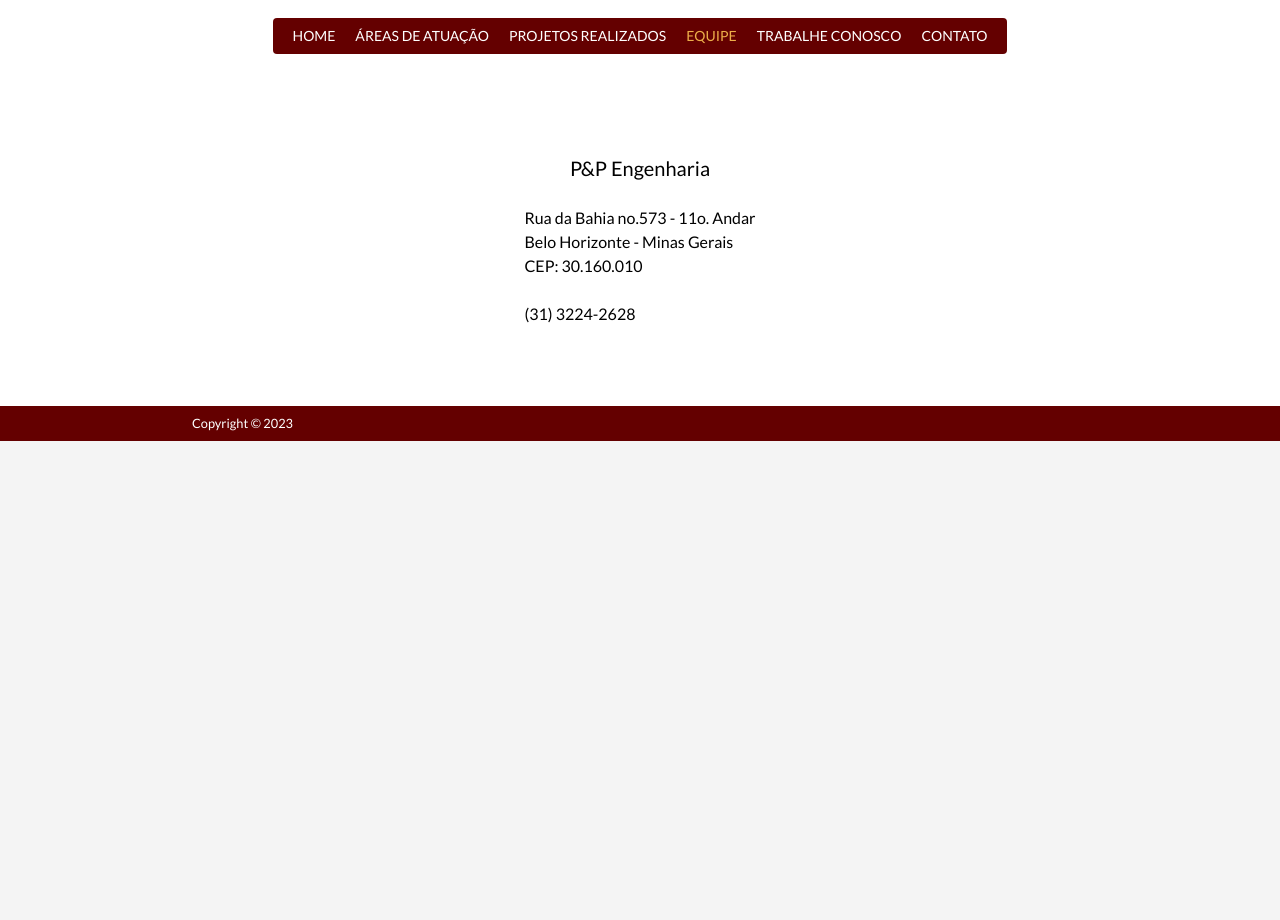
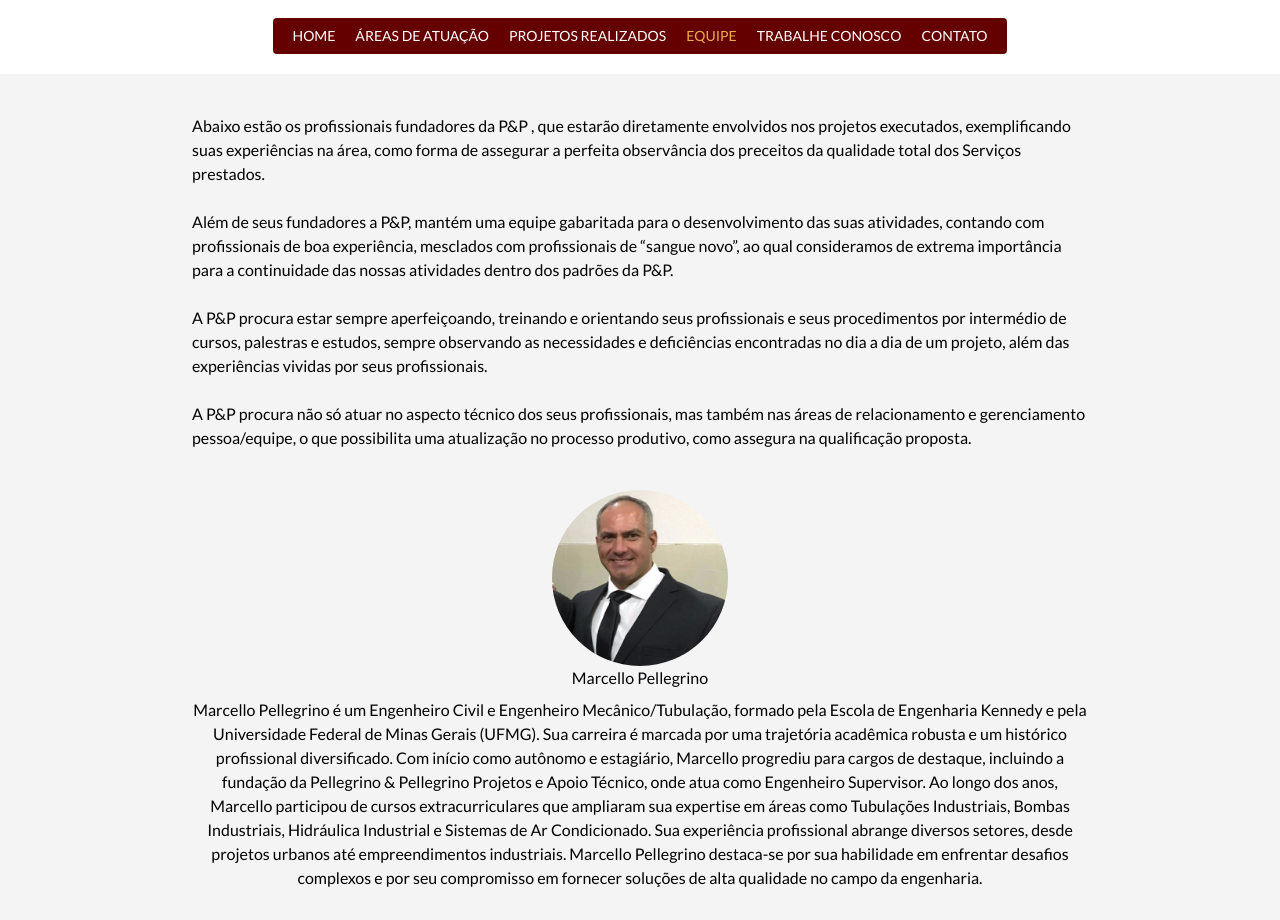
Before and after one commit to pepengenharia/pep-engenharia, a Next.js app: page /pages/equipe in a window 1280 px wide. Shown: the part 108-1028 px from the top of the page. Before the commit the page ends 800 px from the top, so only its background shows below. Built offline with nearby package versions, Linux system fonts and the light colour scheme.

Commit message:
feat: tela equipe

```diff
--- /dev/null
+++ b/app/pages/equipe/card/card.tsx
@@ -0,0 +1,23 @@
+import Image from 'next/image';
+
+export interface IequipeCardProps{
+    id?: number;
+    descricaoColaborador: string;
+    nomeColaborador: string;
+    pathImage: string;
+    alt: string;
+}
+
+export default function EquipeCard(equipeCardProps: IequipeCardProps){
+    return (
+        <div className='flex mb-8 max-2xl:flex-col'>
+            <div className='flex flex-col items-center mr-8 w-1/5 max-2xl:w-full'>
+                <Image className='w-44 h-44 rounded-full' src={equipeCardProps.pathImage} alt={equipeCardProps.alt} width={200} height={0}/>
+                <label>{equipeCardProps.nomeColaborador}</label>
+            </div>
+            <div className='max-2xl:text-center max-2xl:mt-2 w-4/5 max-2xl:w-full'>
+                <p>{equipeCardProps.descricaoColaborador}</p>
+            </div>
+        </div>
+    );
+}
--- /dev/null
+++ b/app/pages/equipe/card/data.ts
@@ -0,0 +1,32 @@
+import { IequipeCardProps } from "./card";
+
+const equipeData: IequipeCardProps[] = [
+    {
+      id: 1,
+      pathImage: '/images/equipe/marcello.jpeg',
+      nomeColaborador: 'Marcello Pellegrino',
+      alt: 'Foto do socio fundado marcello pellegrino',
+      descricaoColaborador: `Marcello Pellegrino é um Engenheiro Civil e Engenheiro Mecânico/Tubulação, formado pela Escola de Engenharia Kennedy e pela Universidade Federal de Minas Gerais (UFMG). Sua carreira é marcada por uma trajetória acadêmica robusta e um histórico profissional diversificado.
+
+      Com início como autônomo e estagiário, Marcello progrediu para cargos de destaque, incluindo a fundação da Pellegrino & Pellegrino Projetos e Apoio Técnico, onde atua como Engenheiro Supervisor.
+
+      Ao longo dos anos, Marcello participou de cursos extracurriculares que ampliaram sua expertise em áreas como Tubulações Industriais, Bombas Industriais, Hidráulica Industrial e Sistemas de Ar Condicionado.
+
+      Sua experiência profissional abrange diversos setores, desde projetos urbanos até empreendimentos industriais. Marcello Pellegrino destaca-se por sua habilidade em enfrentar desafios complexos e por seu compromisso em fornecer soluções de alta qualidade no campo da engenharia.`
+    },
+    {
+      id: 2,
+      pathImage: '/images/equipe/ubirajara.jpg',
+      nomeColaborador: 'Ubirajara Pellegrino',
+      alt: 'Foto do socio fundado ubirajara pellegrino',
+      descricaoColaborador: `Ubirajara Pellegrino é um Supervisor Técnico com uma sólida formação e vasta experiência na indústria. Graduado pelo Centro de Treinamento Petrobrás na Refinaria Gabriel Passos, ele desenvolveu suas habilidades ao longo dos anos em diversas disciplinas técnicas.
+
+      Sua formação inclui cursos como Desenho de Máquinas pela Escola Politécnica de Desenho, Desenho Mecânico pela ULTRAMIG - ETFMG, e uma série de cursos especializados que abrangem áreas como Tubulação Industrial, Corrosão, Tecnologia dos Materiais, Equipamentos de Processo, Bombas, Segurança de Trabalho, entre outros.
+
+      Ao longo de sua carreira, Ubirajara teve uma participação ativa em várias publicações técnicas, contribuindo para projetos inovadores, como o desenvolvimento de diretrizes para Desenhos e Projetos de Tubulação Industrial.
+
+      Sua experiência profissional é notável, incluindo cargos de Supervisor em diversas empresas, destacando-se por seu comprometimento com a excelência técnica e sua habilidade em liderar e supervisionar equipes, fazendo de Ubirajara Pellegrino um profissional valioso na indústria.`
+    },
+];
+
+export { equipeData };
--- a/app/pages/equipe/page.tsx
+++ b/app/pages/equipe/page.tsx
@@ -1,11 +1,31 @@
 import './page.css';
 import Header from '../../../components/header/page';
 import Footer from '../../../components/footer/page';
+
+
+import { equipeData } from './card/data';
+import EquipeCard, { IequipeCardProps } from './card/card';
 
 export default function AreaAtuacao() {
   return (
     <main>
       <Header/>
+      <div className="container-global">
+        <p className='my-10'>
+          Abaixo estão os profissionais fundadores da P&P , que estarão diretamente envolvidos nos projetos executados, exemplificando suas experiências na área, como forma de assegurar a perfeita observância dos preceitos da qualidade total dos Serviços prestados.
+            <br /><br />
+          Além de seus fundadores a P&P, mantém uma equipe gabaritada para o desenvolvimento das suas atividades, contando com profissionais de boa experiência, mesclados com profissionais de “sangue novo”, ao qual consideramos de extrema importância para a continuidade das nossas atividades dentro dos padrões da P&P.
+            <br /><br />
+          A P&P procura estar sempre aperfeiçoando, treinando e orientando seus profissionais e seus procedimentos por intermédio de cursos, palestras e estudos, sempre observando as necessidades e deficiências encontradas no dia a dia de um projeto, além das experiências vividas por seus profissionais.
+            <br /><br />
+          A P&P procura não só atuar no aspecto técnico dos seus profissionais, mas também nas áreas de relacionamento e gerenciamento pessoa/equipe, o que possibilita uma atualização no processo produtivo, como assegura na qualificação proposta.
+        </p>
+        {
+          equipeData.map((colaborador: IequipeCardProps) => {
+            return <EquipeCard key={colaborador?.id} pathImage={colaborador.pathImage} nomeColaborador={colaborador.nomeColaborador} descricaoColaborador={colaborador.descricaoColaborador} alt={colaborador.alt}/>
+          })
+        }
+      </div>
       <Footer/>
     </main>
   )
```
Also changed, not shown: public/images/equipe/marcello.jpeg (added), public/images/equipe/ubirajara.jpg (added).
